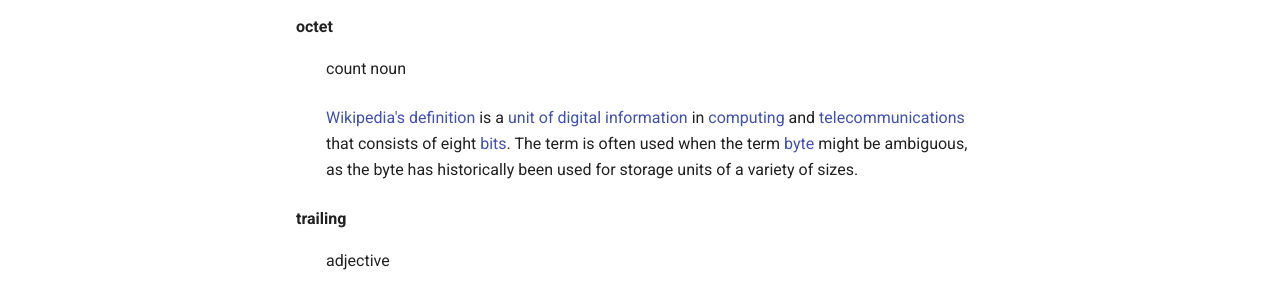
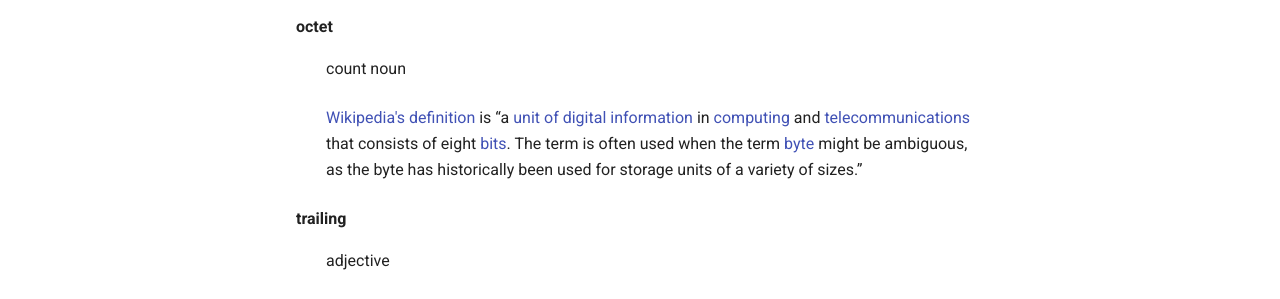
Before and after one commit to oronymzy/tips, an MkDocs documentation site: the page built from docs/glossry.md, in a window 1280 px wide and 1333 px high. Shown: the part 615-914 px from the top of the window. Built offline with MkDocs 1.6.1 and Material for MkDocs 9.7.7, drawn with Linux system fonts in a browser that asks for light colours; comment, search, counter and statistics services are not loaded.

Commit message:
Add typographic quotation marks

```diff
--- a/docs/glossry.md
+++ b/docs/glossry.md
@@ -12,7 +12,7 @@ These are concepts I find especially confusing, ambiguous, or difficult to remem
 
 **octet** {: #octet }
 : count noun
-: [Wikipedia's definition](https://en.wikipedia.org/wiki/Octet_(computing)) is a [unit of digital information](https://en.wikipedia.org/wiki/Units_of_information) in [computing](https://en.wikipedia.org/wiki/Computing) and [telecommunications](https://en.wikipedia.org/wiki/Telecommunications) that consists of eight [bits](https://en.wikipedia.org/wiki/Bit). The term is often used when the term [byte](https://en.wikipedia.org/wiki/Byte) might be ambiguous, as the byte has historically been used for storage units of a variety of sizes.
+: [Wikipedia's definition](https://en.wikipedia.org/wiki/Octet_(computing)) is “a [unit of digital information](https://en.wikipedia.org/wiki/Units_of_information) in [computing](https://en.wikipedia.org/wiki/Computing) and [telecommunications](https://en.wikipedia.org/wiki/Telecommunications) that consists of eight [bits](https://en.wikipedia.org/wiki/Bit). The term is often used when the term [byte](https://en.wikipedia.org/wiki/Byte) might be ambiguous, as the byte has historically been used for storage units of a variety of sizes.”
 
 **trailing** {: #trailingdef }
 : adjective
```
